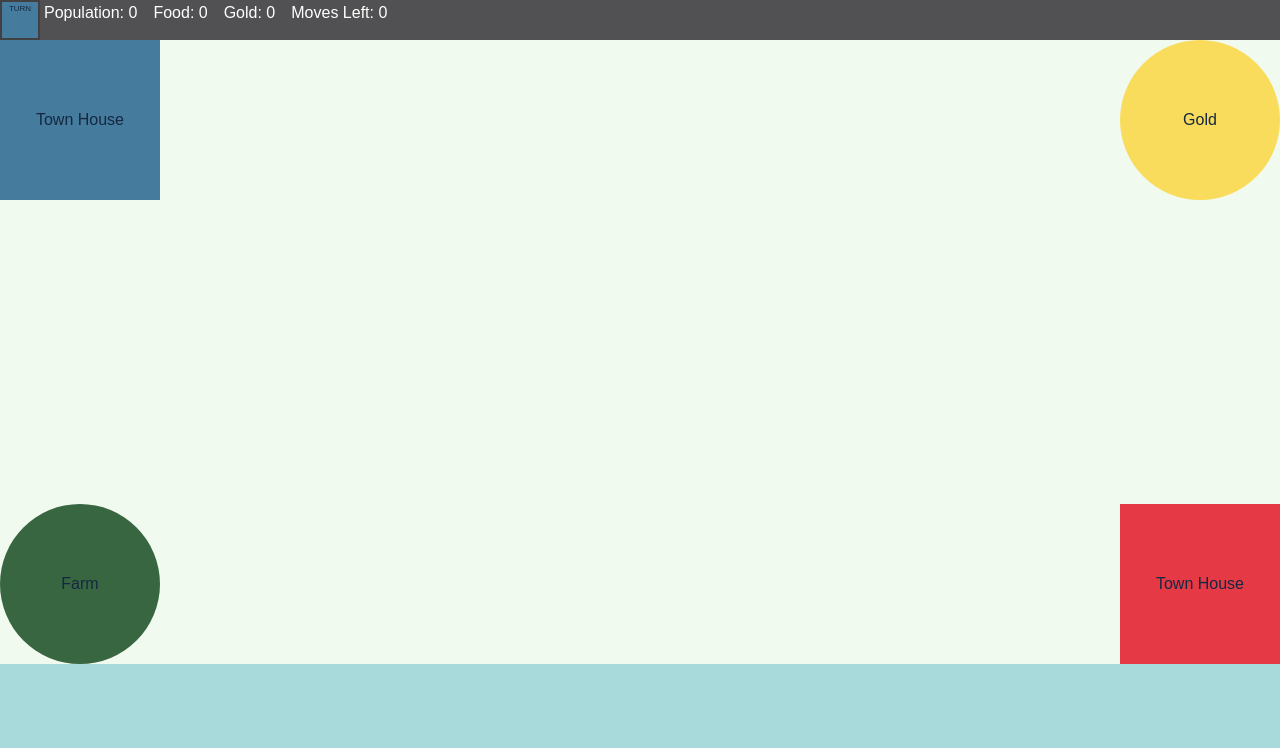
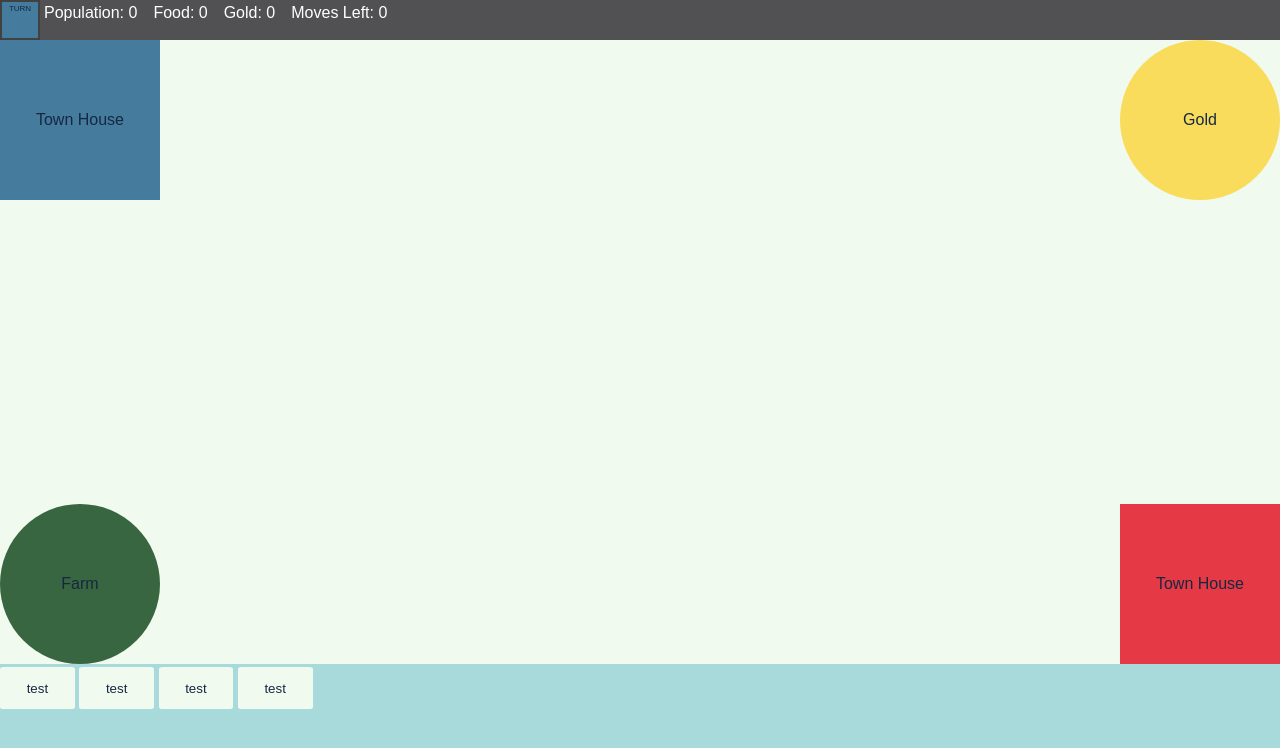
Before and after one commit to Mourud/village-insurgency, a plain HTML site: page gameScreen.html in a window 1280 px wide. Drawn offline with Linux system fonts and the light colour scheme.

Commit message:
added buttons with hover logic

```diff
--- a/css/gameScreen.css
+++ b/css/gameScreen.css
@@ -7,8 +7,8 @@
   position: relative;
 }
 
-:hover{
-  cursor: default ;
+:hover {
+  cursor: default;
 }
 
 .infobar {
@@ -36,8 +36,7 @@
   background: #457b9d;
   border: solid 2px #414042;
   box-sizing: border-box;
-  color:  #162841;;
-
+  color: #162841;
 }
 
 .gamebox {
@@ -94,3 +93,15 @@
   display: grid;
   place-items: center;
 }
+
+.button {
+  padding: 1em 2em;
+  margin-top: 0.25em;
+  background: #f1faee;
+  border: none;
+  border-radius: 5%;
+}
+
+button.button:hover{
+     background: #f1faee;
+}
--- a/gameScreen.html
+++ b/gameScreen.html
@@ -20,6 +20,11 @@
     <div class="mine">Gold</div>
     <div class="farm">Farm</div>
   </div>
-  <div class="controlbox"></div>
+  <div class="controlbox">
+    <button class ="button">test</button>
+    <button class="button">test</button>
+    <button class="button">test</button>
+    <button class="button">test</button>
+  </div>
 </body>
 </html>
```
